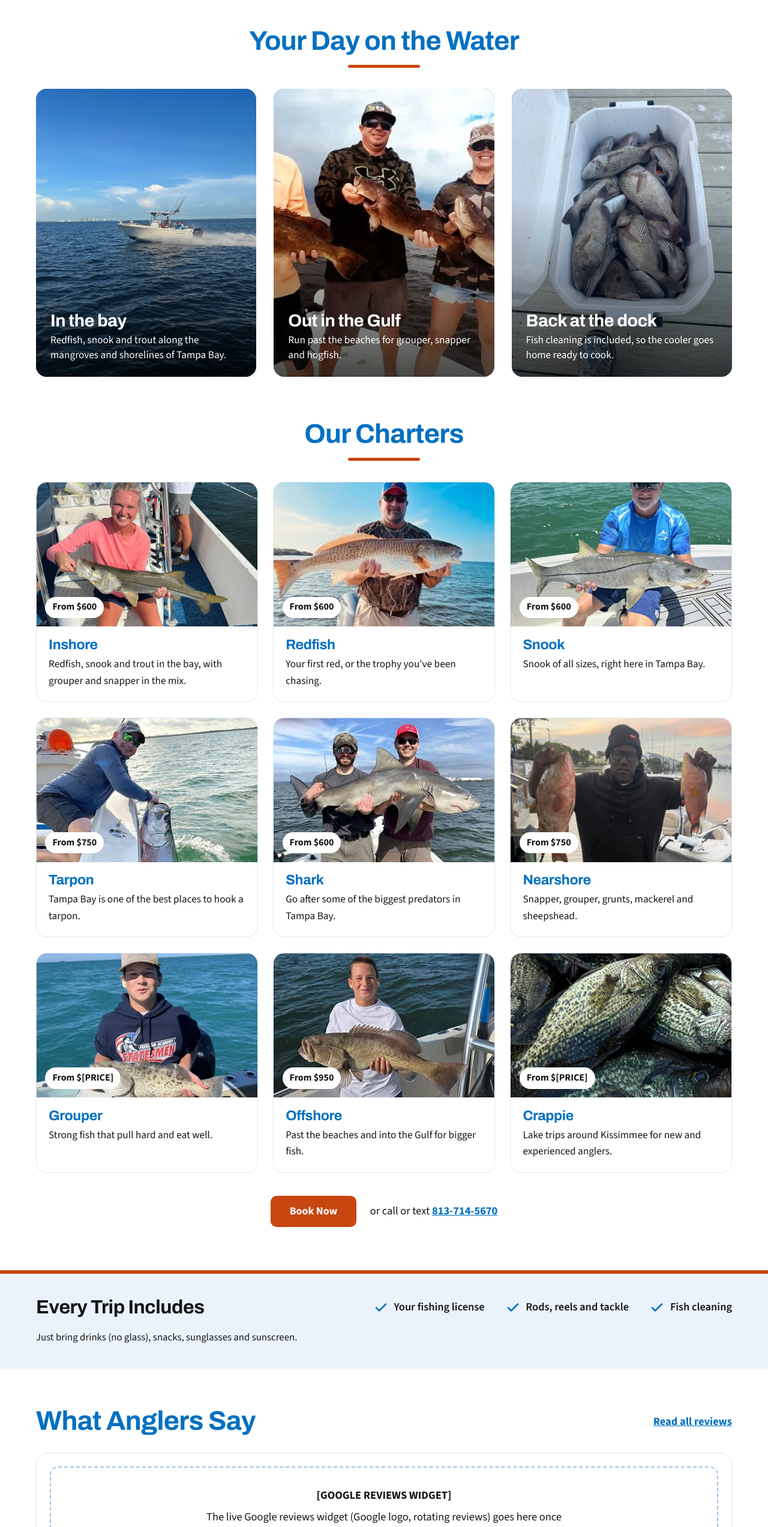
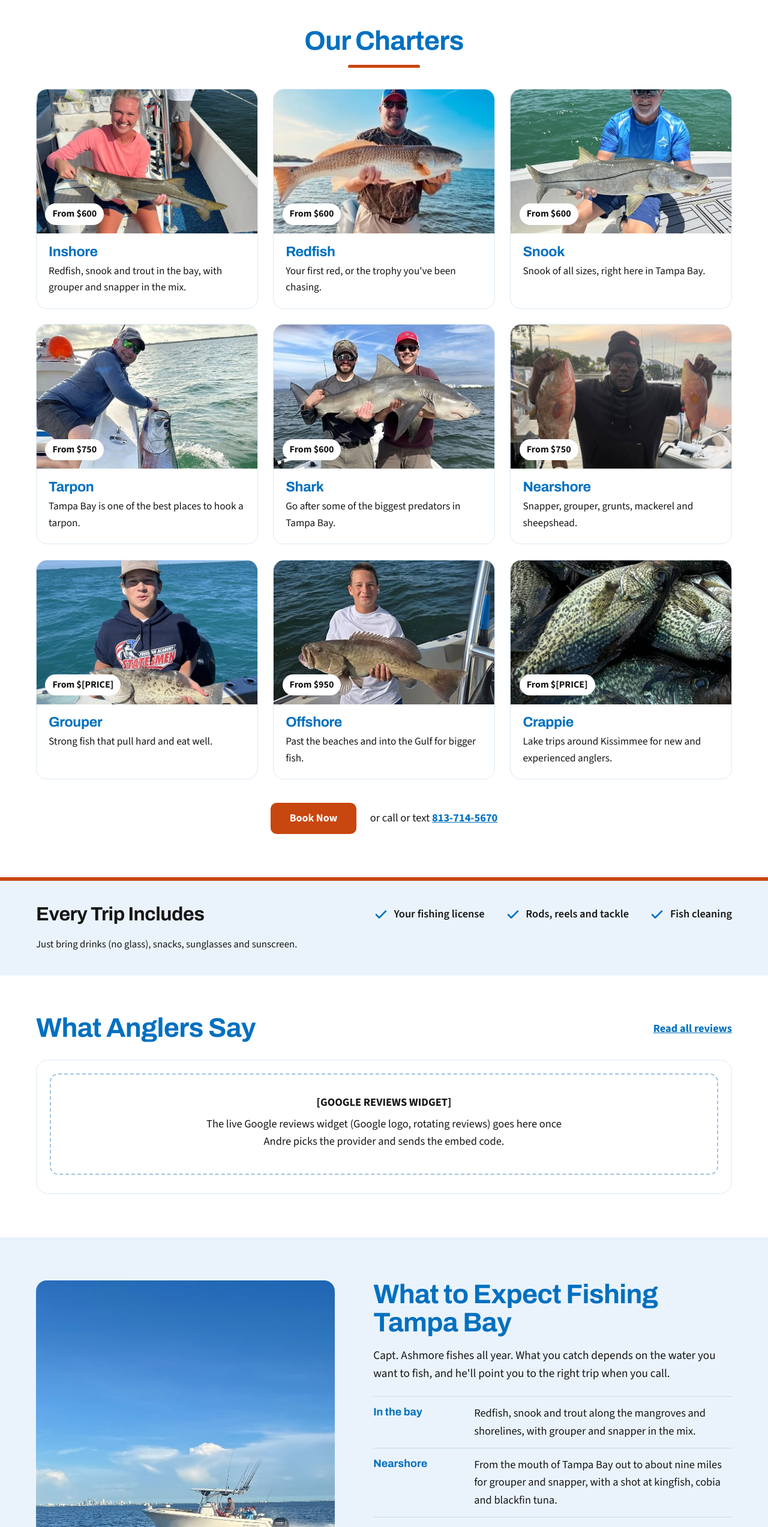
Before and after one commit to Saltwater-Marketing/Gatorbacks-Website, an Eleventy site: page src/index.njk in a window 1280 px wide. Shown: the part 1081-3626 px from the top of the page at 60% size. Built offline with nearby package versions, Linux system fonts and the light colour scheme; Eleventy itself is replaced by a stand-in of ours; files that its build step writes are made by us from their sources; files whose address does not match are found by name.

Commit message:
Home: replace the three day cards with What to Expect Fishing Tampa Bay
Copy-led section with one photo, per SWM page standards, so the nine trip
cards are the only card grid on the page.

Co-Authored-By: Claude Opus 5.5 <noreply@anthropic.com>
Claude-Session: https://claude.ai/code/session_018ZidBWEEByubFcgACgHngc

```diff
--- a/src/assets/css/site.css
+++ b/src/assets/css/site.css
@@ -274,7 +274,7 @@ h2 { color: var(--blue); font-size: clamp(2rem, 3.6vw, 2.8rem); line-height: 1.0
 .footer__base-inner a { min-height: 24px; display: inline-flex; align-items: center; }
 
 /* Home: reviews sit under the charters */
-.reviews-home { padding-bottom: 0; }
+.reviews-home { padding-bottom: 4.5rem; }
 .footer__credits { font-size: 0.95rem; padding-bottom: 1.4rem; margin: 0 auto; }
 
 /* Centered section heading with the orange bar under it */
@@ -290,3 +290,21 @@ h2 { color: var(--blue); font-size: clamp(2rem, 3.6vw, 2.8rem); line-height: 1.0
 .scene__title { font-family: var(--head); font-weight: 700; letter-spacing: -0.015em; font-size: 1.8rem; line-height: 1.1; }
 .scene__text { font-size: 1.08rem; line-height: 1.45; }
 @media (max-width: 699px) { .scene { height: 26rem; } }
+
+/* Home: What to Expect Fishing Tampa Bay (copy-led, one photo, no cards) */
+.expect { background: var(--tint); }
+.expect__grid { display: grid; grid-template-columns: minmax(0, 5fr) minmax(0, 6fr); gap: 2.5rem 4rem; align-items: center; padding-top: 4.5rem; padding-bottom: 4.5rem; }
+.expect__img { width: 100%; height: 100%; min-height: 34rem; object-fit: cover; border-radius: var(--radius); display: block; }
+.expect h2 { margin-bottom: 1rem; }
+.expect__lead { font-size: 1.2rem; }
+.expect__list { margin: 1.4rem 0 1.2rem; }
+.expect__list div { display: grid; grid-template-columns: 9.5rem minmax(0, 1fr); gap: 1rem; padding: 0.8rem 0; border-top: 1px solid #C9DCEE; }
+.expect__list div:last-child { border-bottom: 1px solid #C9DCEE; }
+.expect__list dt { font-family: var(--head); font-weight: 700; color: var(--blue); font-size: 1.12rem; line-height: 1.35; }
+.expect__list dd { margin: 0; }
+.expect__close { font-weight: 600; margin: 0; }
+@media (max-width: 860px) {
+  .expect__grid { grid-template-columns: 1fr; padding-top: 3rem; padding-bottom: 3.5rem; }
+  .expect__img { min-height: 0; height: 18rem; }
+  .expect__list div { grid-template-columns: 1fr; gap: 0.15rem; }
+}
--- a/src/index.njk
+++ b/src/index.njk
@@ -52,31 +52,6 @@ hero: hero-redfish-mangroves.jpg
   </div>
 </section>
 
-<section class="day">
-  <div class="wrap">
-    <div class="center-head">
-      <h2>Your Day on the Water</h2>
-      <div class="accent-bar accent-bar--center" aria-hidden="true"></div>
-    </div>
-    <div class="day__grid">
-      <figure class="scene">
-        <img src="/images/boat-running-tampa-bay.jpg" alt="Center console fishing boat running across Tampa Bay" sizes="(max-width: 699px) 100vw, (max-width: 1080px) 50vw, 380px" style="object-position:40% 50%">
-        <div class="scene__shade" aria-hidden="true"></div>
-        <figcaption><span class="scene__title">In the bay</span><span class="scene__text">Redfish, snook and trout along the mangroves and shorelines of Tampa Bay.</span></figcaption>
-      </figure>
-      <figure class="scene">
-        <img src="/images/three-anglers-grouper.jpg" alt="Three smiling anglers each holding a gag grouper" sizes="(max-width: 699px) 100vw, (max-width: 1080px) 50vw, 380px" style="object-position:50% 30%">
-        <div class="scene__shade" aria-hidden="true"></div>
-        <figcaption><span class="scene__title">Out in the Gulf</span><span class="scene__text">Run past the beaches for grouper, snapper and hogfish.</span></figcaption>
-      </figure>
-      <figure class="scene">
-        <img src="/images/cooler-of-snapper.jpg" alt="Cooler full of mangrove snapper on the dock" sizes="(max-width: 699px) 100vw, (max-width: 1080px) 50vw, 380px" style="object-position:50% 50%">
-        <div class="scene__shade" aria-hidden="true"></div>
-        <figcaption><span class="scene__title">Back at the dock</span><span class="scene__text">Fish cleaning is included, so the cooler goes home ready to cook.</span></figcaption>
-      </figure>
-    </div>
-  </div>
-</section>
 
 
 <section class="section section--flush-top" id="charters">
@@ -125,6 +100,25 @@ hero: hero-redfish-mangroves.jpg
       <a class="text-link" href="/reviews/">Read all reviews</a>
     </div>
     {{ ui.reviewsWidget(site) }}
+  </div>
+</section>
+
+<section class="expect" id="what-to-expect">
+  <div class="wrap expect__grid">
+    <img class="expect__img" src="/images/boat-running-tampa-bay.jpg" alt="Center console fishing boat running across Tampa Bay" sizes="(max-width: 860px) 100vw, 520px" style="object-position:40% 50%">
+    <div>
+      <h2>What to Expect Fishing Tampa Bay</h2>
+      <p class="expect__lead">Capt. Ashmore fishes all year. What you catch depends on the water you want to fish, and he'll point you to the right trip when you call.</p>
+      <dl class="expect__list">
+        <div><dt>In the bay</dt><dd>Redfish, snook and trout along the mangroves and shorelines, with grouper and snapper in the mix.</dd></div>
+        <div><dt>Nearshore</dt><dd>From the mouth of Tampa Bay out to about nine miles for grouper and snapper, with a shot at kingfish, cobia and blackfin tuna.</dd></div>
+        <div><dt>Offshore</dt><dd>Nine miles and beyond, into true Gulf water for bottom fish, always watching for pelagics.</dd></div>
+        <div><dt>Tarpon season</dt><dd>April through August, when migrating tarpon show up around the bridges, the passes and the beaches.</dd></div>
+        <div><dt>Sharks</dt><dd>Blacktips, bulls, bonnetheads, lemons, tigers and hammerheads.</dd></div>
+        <div><dt>Kissimmee lakes</dt><dd>Freshwater crappie trips, good for new and experienced anglers.</dd></div>
+      </dl>
+      <p class="expect__close">Back at the dock, your fish are cleaned so the cooler goes home ready to cook.</p>
+    </div>
   </div>
 </section>
 
```
